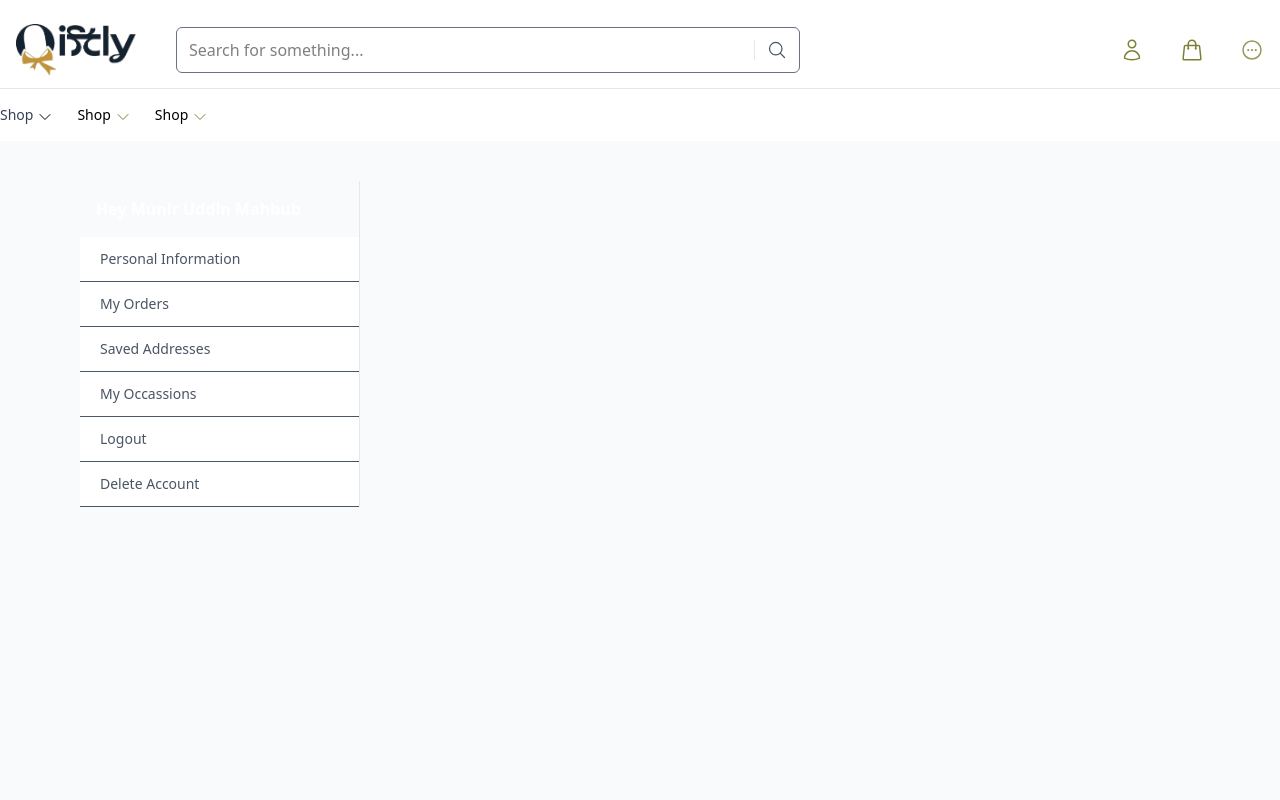
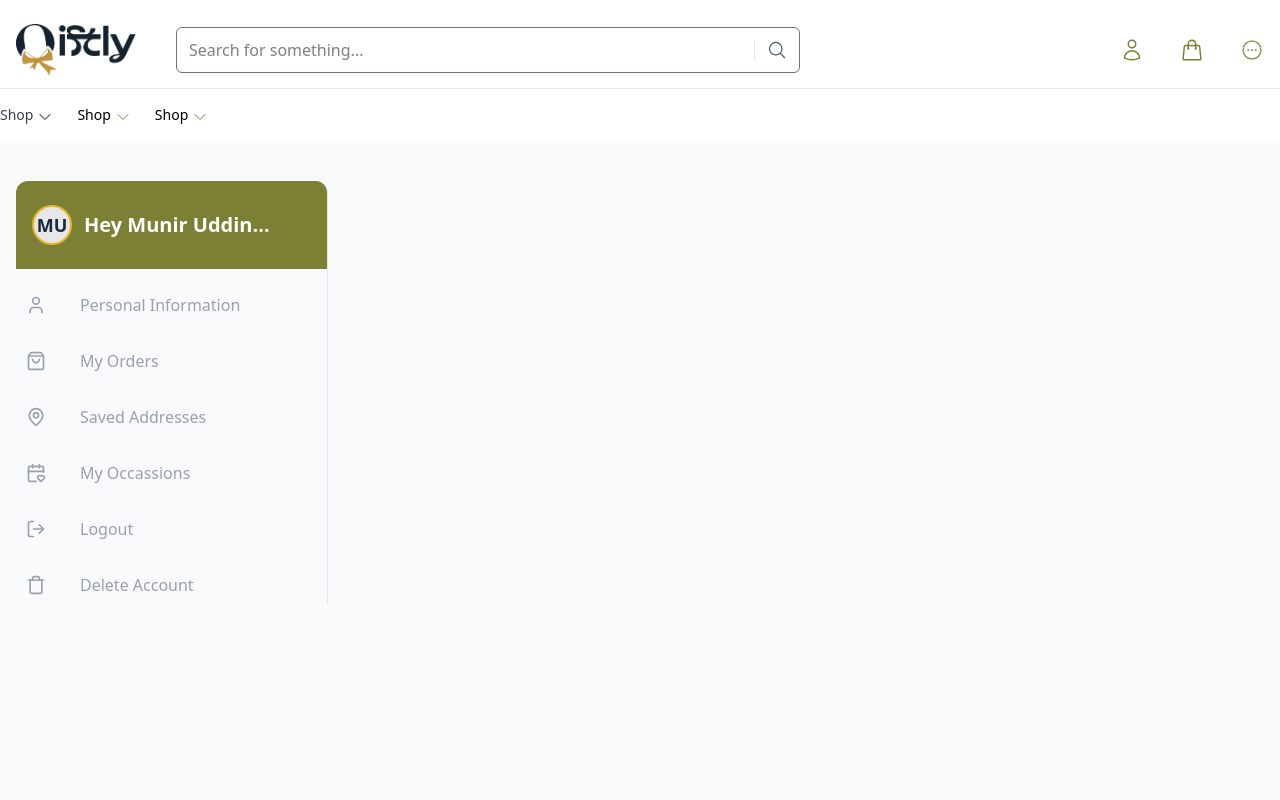
Before and after one commit to Mahbub-Hasan2/qiftly, a Next.js app: page /account/user in a window 1280 px wide. Shown: the top 800 px of the page. Built offline with nearby package versions, Linux system fonts and the light colour scheme.

Commit message:
sidebar design completed

```diff
--- a/src/app/account/user/UserSidebar.js
+++ b/src/app/account/user/UserSidebar.js
@@ -1,36 +1,54 @@
 "use client";
 
+import Image from "next/image";
 import { useEffect, useState } from "react";
+import {
+  User,
+  ShoppingBag,
+  MapPin,
+  CalendarHeart,
+  LogOut,
+  Trash,
+} from "lucide-react";
 
 const sidebarItems = [
   {
     hash: "profile",
     label: "Personal Information",
+    icon: User,
   },
   {
     hash: "orders",
     label: "My Orders",
+    icon: ShoppingBag,
   },
   {
     hash: "address",
     label: "Saved Addresses",
+    icon: MapPin,
   },
   {
     hash: "occassions",
     label: "My Occassions",
+    icon: CalendarHeart,
   },
   {
     hash: "",
     label: "Logout",
+    icon: LogOut,
   },
   {
     hash: "",
     label: "Delete Account",
+    icon: Trash,
   },
 ];
 
 export default function UserSidebar() {
   const [active, setActive] = useState("");
+
+  const profileImg = null;
+  const fullName = "Munir Uddin Mahbub";
 
   useEffect(() => {
     const updateHash = () => setActive(window.location.hash.slice(1));
@@ -39,30 +57,45 @@ export default function UserSidebar() {
     return () => window.removeEventListener("hashchange", updateHash);
   }, []);
 
-
   const handleSidbarItemClick = (item) => {
-      window.location.hash =  item.hash;
-      setActive(item.hash)
-  }
+    window.location.hash = item.hash;
+    setActive(item.hash);
+  };
 
   return (
-    <div className="w-full md:w-1/4 border-r border-gray-200">
-      <div className="bg-olive-600 text-white rounded-t-xl py-4 px-4">
-        <h2 className="font-bold">Hey Munir Uddin Mahbub</h2>
+    <div className="w-full md:w-1/4 border-r border-gray-200  rounded-t-xl overflow-clip">
+      <div className="bg-primary text-white py-6 px-4 flex items-center gap-3">
+        {profileImg ? (
+          <Image src={profileImg} className="size-10 bg-amber-200 rounded-full border-2 object-cover border-secondary"/>
+        ) : (
+          <div className="size-10 shrink-0 bg-gray-200 text-gray-800 font-semibold grid place-items-center text-lg rounded-full border-2 border-secondary">
+            {fullName.split(" ")[0].slice(0, 1).toLocaleUpperCase() +
+              fullName.split(" ")[1]?.slice(0, 1).toLocaleUpperCase()}
+          </div>
+        )}
+        <h2 className="font-bold text-xl line-clamp-1">Hey {fullName}</h2>
       </div>
-      <ul className="bg-white">
+
+
+      <ul className="flex flex-col gap-4 mt-4">
         {sidebarItems.map((item) => (
           <li
-            key={item}
+            key={item.label}
             onClick={() => handleSidbarItemClick(item)}
-            className={`py-3 px-5 text-sm border-b hover:bg-gray-50 cursor-pointer ${
-              item.hash && active === item.hash ? "text-olive-700 font-semibold" : "text-gray-600"
+            className={` pr-5 text-md text-gray-400 hover:text-primary cursor-pointer flex items-center gap-6 group ${
+              item.hash && active === item.hash
+                ? "border-r-2 border-r-secondary text-primary"
+                : ""
             }`}
           >
+           <span className={`size-10 grid place-items-center rounded-full text-gray-400 group-hover:bg-gray-200 ${item.hash && item.hash === active ? "bg-gray-200" : ""}`}>
+            {<item.icon size={20} />}
+            </span>
             {item.label}
           </li>
         ))}
       </ul>
+
     </div>
   );
 }
--- a/src/app/account/user/page.js
+++ b/src/app/account/user/page.js
@@ -5,7 +5,7 @@ import UserSidebar from "./UserSidebar";
 export default function Account() {
   return (
     <main className="bg-gray-50 min-h-screen">
-      <div className="max-w-6xl mx-auto py-10 px-4 flex flex-col md:flex-row gap-6">
+      <div className="max-w-7xl  mx-auto py-10 px-4 flex flex-col md:flex-row gap-6">
         <UserSidebar />
         <Contents />
       </div>
```
